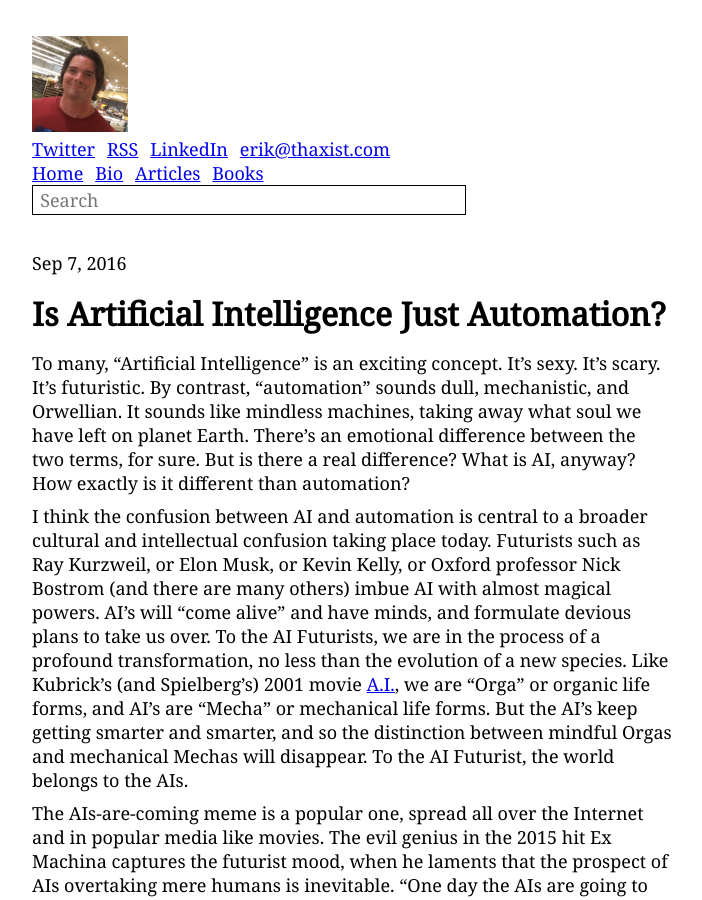
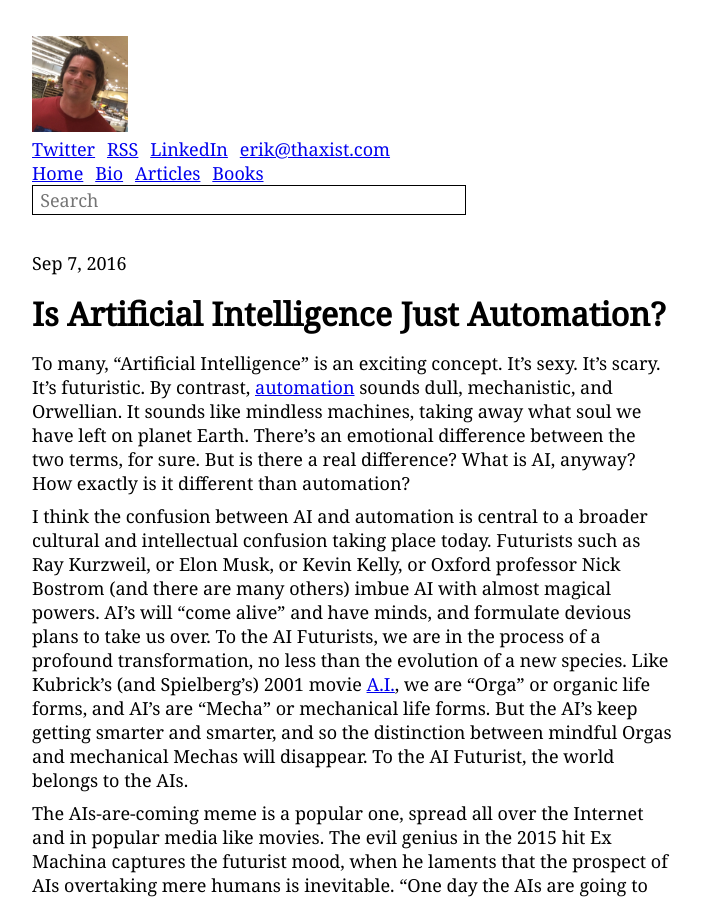
Before and after one commit to thaxist/thaxist.github.io, a Jekyll site: the page built from _posts/2016/2016-09-08-Is-AI-Automation.md, in a window 1280 px wide and 900 px high. Shown: the whole window, without its empty margins (288-990 px from the left). Built offline with Jekyll 4.4.1, drawn with Linux system fonts in a browser that asks for light colours; comment, search, counter and statistics services are not loaded; part of the change alters nothing that is shown.

```diff
--- a/_posts/2016/2016-09-08-Is-AI-Automation.md
+++ b/_posts/2016/2016-09-08-Is-AI-Automation.md
@@ -5,7 +5,7 @@ date: 2016-09-07
 categories: ai
 ---
 
-To many, "Artificial Intelligence" is an exciting concept.  It's sexy.  It's scary.  It's futuristic.  By contrast, "automation" sounds dull, mechanistic, and Orwellian.  It sounds like mindless machines, taking away what soul we have left on planet Earth.  There's an emotional difference between the two terms, for sure.  But is there a real difference?  What is AI, anyway?  How exactly is it different than automation?
+To many, "Artificial Intelligence" is an exciting concept.  It's sexy.  It's scary.  It's futuristic.  By contrast, [automation](https://en.wikipedia.org/wiki/Automation) sounds dull, mechanistic, and Orwellian.  It sounds like mindless machines, taking away what soul we have left on planet Earth.  There's an emotional difference between the two terms, for sure.  But is there a real difference?  What is AI, anyway?  How exactly is it different than automation?
 
 I think the confusion between AI and automation is central to a broader cultural and intellectual confusion taking place today.  Futurists such as Ray Kurzweil, or Elon Musk, or Kevin Kelly, or Oxford professor Nick Bostrom (and there are many others) imbue AI with almost magical powers.  AI's will "come alive" and have minds, and formulate devious plans to take us over.  To the AI Futurists, we are in the process of a profound transformation, no less than the evolution of a new species.  Like Kubrick's (and Spielberg's) 2001 movie [A.I.](http://www.imdb.com/title/tt0212720/), we are "Orga" or organic life forms, and AI's are "Mecha" or mechanical life forms.  But the AI's keep getting smarter and smarter, and so the distinction between mindful Orgas and mechanical Mechas will disappear.  To the AI Futurist, the world belongs to the AIs.
 
```
